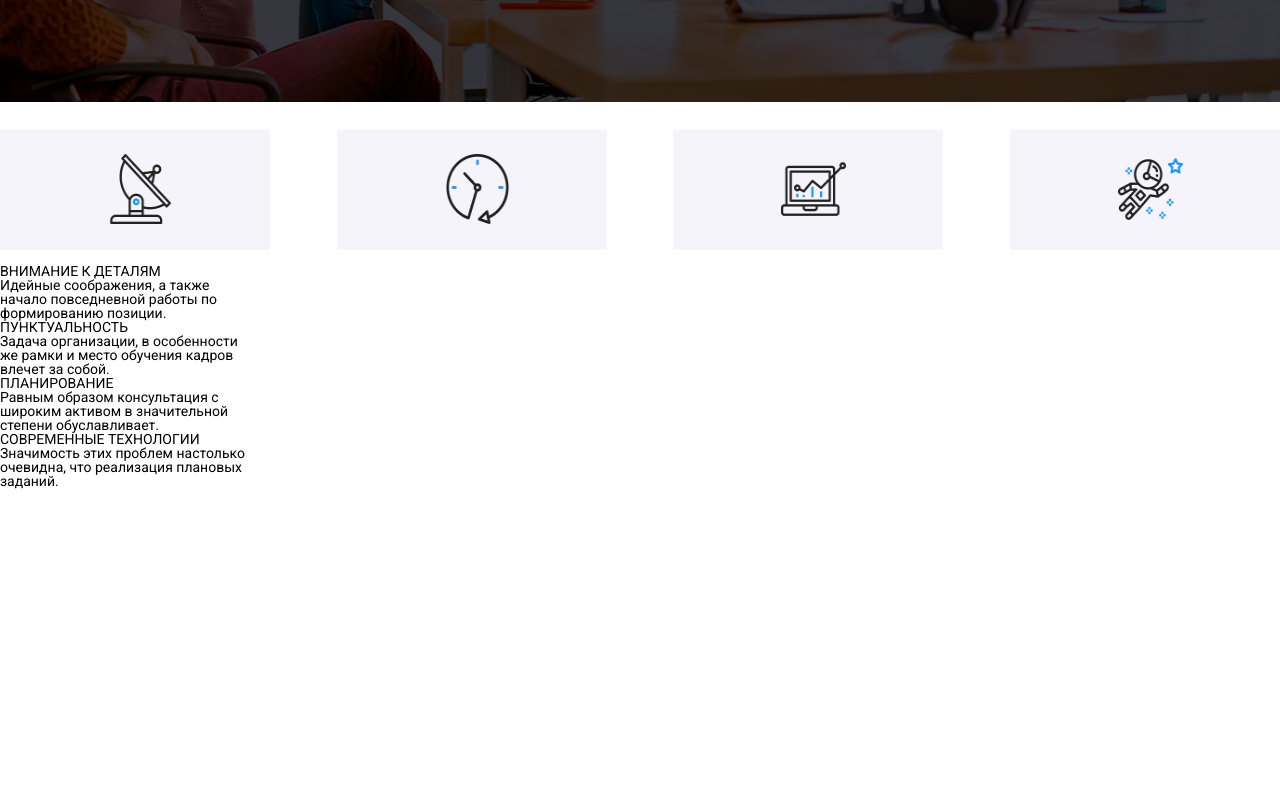
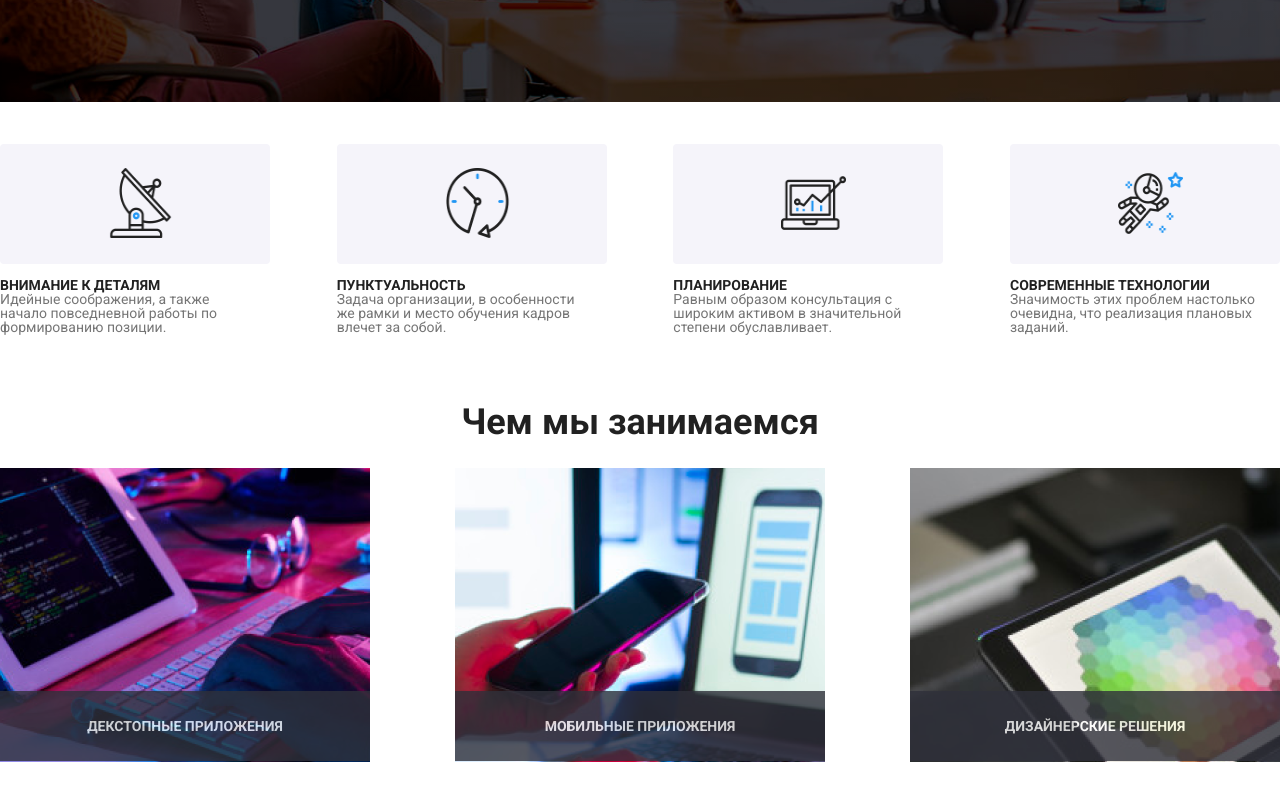
Before and after one commit to markachev01/Web-studio, a website: page src/index.html in a window 1280 px wide. Shown: the part 564-1364 px from the top of the page. Before the commit the page ends 1080 px from the top, so only its background shows below. Drawn offline with Linux system fonts and the light colour scheme.

Commit message:
added new section

```diff
--- a/src/index.html
+++ b/src/index.html
@@ -48,10 +48,11 @@
     </header>
 
     <main class="main">
+
         <section class="section-image">
             <h1 class="title">ЭФФЕКТИВНЫЕ РЕШЕНИЯ <br> ДЛЯ ВАШЕГО БИЗНЕСА</h1>
             <div class="added-services"><button class="btn btn__add">Заказать услугу</button></div>
-        </section> <br><br>
+        </section> <br><br> <br>
 
         <section class="container">
             <div class="about">
@@ -69,26 +70,53 @@
                 </div>
             </div> <br>
 
-            <div class="cards-description">
-                <div class="card-description1">
+            <div class="cards">
+                <div class="card-description">
                     <h3 class="title-description-bold">ВНИМАНИЕ К ДЕТАЛЯМ</h3>
-                    <p class="description">Идейные соображения, а также <br> начало повседневной работы по <br> формированию позиции.</p>
-                </div>
-                <div class="card-description2">
+                    <p class="title-description">Идейные соображения, а также <br> начало повседневной работы по <br>
+                        формированию позиции.</p>
+                </div> <br>
+                <div class="card-description">
                     <h3 class="title-description-bold">ПУНКТУАЛЬНОСТЬ</h3>
-                    <p class="description">Задача организации, в особенности <br> же рамки и место обучения кадров <br> влечет за собой.</p>
-                </div>
-                <div class="card-description3">
+                    <p class="title-description">Задача организации, в особенности <br> же рамки и место обучения кадров
+                        <br> влечет за собой.</p>
+                </div> <br>
+                <div class="card-description">
                     <h3 class="title-description-bold">ПЛАНИРОВАНИЕ</h3>
-                    <p class="description">Равным образом консультация с <br> широким активом в значительной <br> степени обуславливает.</p>
-                </div>
-                <div class="card-description4">
+                    <p class="title-description">Равным образом консультация с <br> широким активом в значительной <br>
+                        степени обуславливает.</p>
+                </div> <br>
+                <div class="card-description">
                     <h3 class="title-description-bold">СОВРЕМЕННЫЕ ТЕХНОЛОГИИ</h3>
-                    <p class="description">Значимость этих проблем настолько <br> очевидна, что реализация плановых <br> заданий.</p>
+                    <p class="title-description">Значимость этих проблем настолько <br> очевидна, что реализация
+                        плановых <br> заданий.</p>
                 </div>
             </div>
-        </section>
-        <br><br>
+        </section> <br><br><br>
+
+        <section class="container">
+            <h3 class="title-section">Чем мы занимаемся</h3>
+            <div class="block">
+                <div class="block-info">
+                        <div class="block-info__title">
+                            <p class="block-info__text">ДЕКСТОПНЫЕ ПРИЛОЖЕНИЯ</p>
+                        </div>
+                </div>
+
+                <div class="block-info2">
+                        <div class="block-info__title">
+                            <p class="block-info__text">МОБИЛЬНЫЕ ПРИЛОЖЕНИЯ</p>
+                        </div>
+                </div>
+
+                <div class="block-info3">
+                        <div class="block-info__title">
+                            <p class="block-info__text">ДИЗАЙНЕРСКИЕ РЕШЕНИЯ</p>
+                        </div>
+                </div>
+            </div>
+
+        </section> <br><br><br>
     </main>
 </body>
 
--- a/src/styles/_sections.scss
+++ b/src/styles/_sections.scss
@@ -5,16 +5,9 @@
 
     height: 600px;
 
-    // position: relative;
     display: flex;
     justify-content: center;
     flex-direction: column;
-}
-
-.title {
-    // position: absolute;
-    // top: 30%;
-    // left: 30%;
 }
 
 .added-services {
@@ -22,7 +15,7 @@
     justify-content: center;
 }
 
-.about{
+.about {
     display: flex;
     justify-content: space-between;
 
@@ -31,6 +24,7 @@
         height: 120px;
 
         background-color: $gray;
+        border-radius: 4px;
 
         position: relative;
     }
@@ -46,7 +40,67 @@
     }
 }
 
-.cards-description {
+.cards {
     display: flex;
     justify-content: space-between;
 }
+
+.card-description {
+    width: 270px;
+}
+
+.block {
+    display: flex;
+    justify-content: space-between;
+
+    &-info {
+        width: 370px;
+        height: 294px;
+
+        background-image: url("../img/image_2023-02-11_11-54-12.png");
+        background-position: 50% 50%;
+
+        position: relative;
+
+        &__title {
+            text-align: center;
+            background-color: $secondary-color;
+            opacity: .8;
+
+            width: 370px;
+            height: 70px;
+
+            position: absolute;
+            top: 76%;
+        }
+
+        &__text {
+            margin-top: 2rem;
+
+            font-size: 14px;
+            font-weight: $font-w-700;
+
+            color: $white;
+        }
+    }
+
+    &-info2 {
+        width: 370px;
+        height: 294px;
+
+        background-image: url("../img/image_2023-02-11_11-54-22.png");
+        background-position: 50% 50%;
+
+        position: relative;
+    }
+
+    &-info3 {
+        width: 370px;
+        height: 294px;
+
+        background-image: url("../img/image_2023-02-11_11-54-31.png");
+        background-position: 50% 50%;
+
+        position: relative;
+    }
+}
```
Also changed, not shown: src/img/image_2023-02-11_11-54-12.png (added), src/img/image_2023-02-11_11-54-22.png (added), src/img/image_2023-02-11_11-54-31.png (added), src/styles/main.css, 1 other file.
